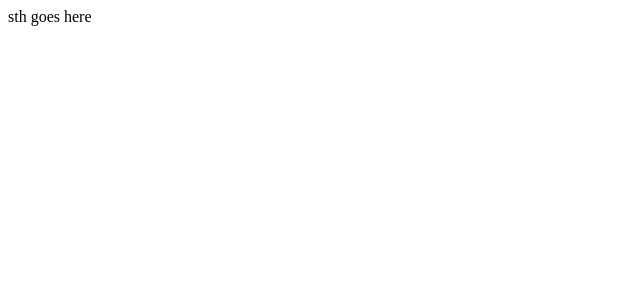
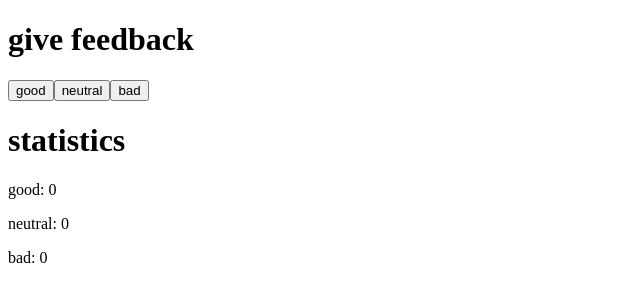
Before and after one commit to Starle21/FullStackOpen-exercises, a React (Create React App) app in the folder part1/unicafe/: page / in a window 1280 px wide. Shown: the top 302 px of the page, without its empty margins (0-640 px from the left). Built offline with nearby package versions, Linux system fonts and the light colour scheme; the HTML template or start-up script is replaced by a standard one.

Commit message:
Part1.6 unicafe step1 final

```diff
--- a/part1/unicafe/src/App.js
+++ b/part1/unicafe/src/App.js
@@ -1,11 +1,36 @@
 import React, { useState } from 'react';
 
-function App() {
+const Title = ({ text }) => {
+  return <h1>{text}</h1>;
+};
+
+const Button = ({ handleClick, text }) => {
+  return <button onClick={handleClick}>{text}</button>;
+};
+
+const App = () => {
   const [bad, setBad] = useState(0);
   const [neutral, setNeutral] = useState(0);
   const [good, setGood] = useState(0);
 
-  return <div> sth goes here </div>;
-}
+  const giveFeedback = type => {
+    if (type === 'good') return () => setGood(good + 1);
+    if (type === 'bad') return () => setBad(bad + 1);
+    if (type === 'neutral') return () => setNeutral(neutral + 1);
+  };
+
+  return (
+    <div>
+      <Title text="give feedback" />
+      <Button handleClick={giveFeedback('good')} text="good" />
+      <Button handleClick={giveFeedback('neutral')} text="neutral" />
+      <Button handleClick={giveFeedback('bad')} text="bad" />
+      <Title text="statistics" />
+      <p>good: {good}</p>
+      <p>neutral: {neutral}</p>
+      <p>bad: {bad}</p>
+    </div>
+  );
+};
 
 export default App;
```
